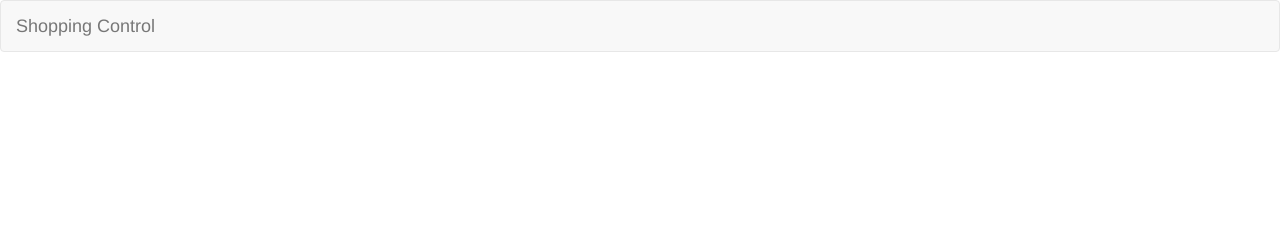
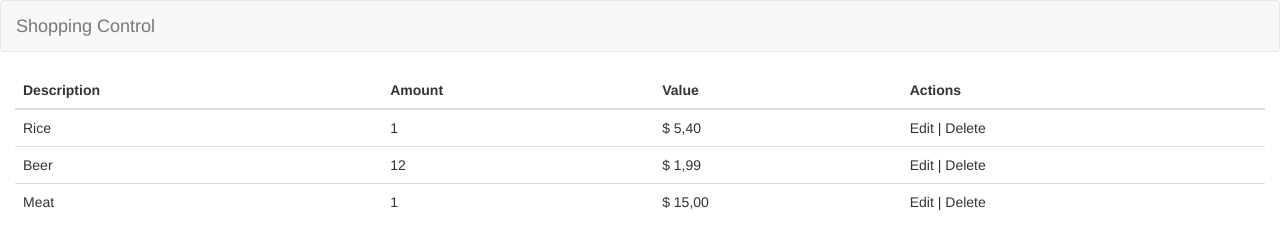
Before and after one commit to jjonathan/javascript-avancado, a plain HTML site: page index.html in a window 1280 px wide. Drawn offline with Linux system fonts and the light colour scheme.

Commit message:
Mostrando os dados em tela && formatando os dados

```diff
--- a/index.html
+++ b/index.html
@@ -1,18 +1,24 @@
 <!DOCTYPE html>
-<html>
+<html lang="en">
 <head>
+    <meta charset="UTF-8">
     <title></title>
-	<link rel="stylesheet" type="text/css" href="/javascript-avancado/css/bootstrap.min.css">
+    <link rel="stylesheet" href="css/bootstrap.min.css">
 </head>
 <body>
     <nav class="navbar navbar-default">
         <div class="container-fluid">
             <div class="navbar-header">
-				<a id="nav-title" class="navbar-brand" href="/javascript-avancado/index.html"></a>
+                <a id="nav-title" class="navbar-brand" href="index.html"></a>
             </div>
         </div>
     </nav>
-	<script type="text/javascript" src="/javascript-avancado/js/config.js"></script>
-	<script type="text/javascript" src="/javascript-avancado/js/main.js"></script>
+    <div class="container-fluid">
+        <table id="list-table" class="table">
+        </table>
+    </div>
+
+    <script src="js/config.js"></script>
+    <script src="js/main.js"></script>
 </body>
 </html>
--- a/js/main.js
+++ b/js/main.js
@@ -1,30 +1,55 @@
+
 var list = [
-	{
-		"desc" 		: "rice",
-		"amount"   	: "1",
-		"value" 	: "5.40"
-	},
-	{
-		"desc" 		: "soup",
-		"amount"   	: "2",
-		"value" 	: "3.00"
-	},
-	{
-		"desc"  	: "pork",
-		"amount"	: "1",
-		"value" 	: "6.30"
-	},
-	{
-		"desc"  	: "beer",
-		"amount"   	: "12",
-		"value" 	: "1.49"
-	}
+    {"desc":"rice","amount":"1","value":"5.40"},
+    {"desc":"beer","amount":"12","value":"1.99"},
+    {"desc":"meat","amount":"1","value":"15.00"}
 ];
 
 function getTotal(list){
-	var total = 0;
+    var total = 0;
+    for(var key in list){
+        total += list[key].value * list[key].amount;
+    }
+    return total;
+}
+
+function setList(list){
+	var table = '';
+	table += '<thead>';
+	table += '<tr>';
+	table += '<th>Description</th>';
+	table += '<th>Amount</th>';
+	table += '<th>Value</th>';
+	table += '<th>Actions</th>';
+	table += '</tr>';
+	table += '</thead>';
+	table += '<tbody>';
 
 	list.forEach(function(element, index, array){
-		total += (element.amount * element.value);
+		table += '<tr>';
+		table += '<td>' + formatDesc(element.desc) + '</td>';
+		table += '<td>' + element.amount + '</td>';
+		table += '<td>' + formatValue(element.value) + '</td>';
+		table += '<td>Edit | Delete</td>';
+		table += '</tr>';
 	});
+
+	table += '</tbody>';
+    document.getElementById("list-table").innerHTML = table;
 }
+
+function formatDesc(desc){
+	var str = desc.toLowerCase();
+	str = str.charAt(0).toUpperCase() + str.slice(1);
+	return str;
+}
+
+function formatValue(value){
+	var str = parseFloat(value).toFixed(2) + "";
+	str = str.replace(".", ",");
+	str = "$ " + str;
+	return str;
+}
+
+setList(list);
+console.log(getTotal(list));
```
Lines whose indentation alone changed are shown as unchanged.
